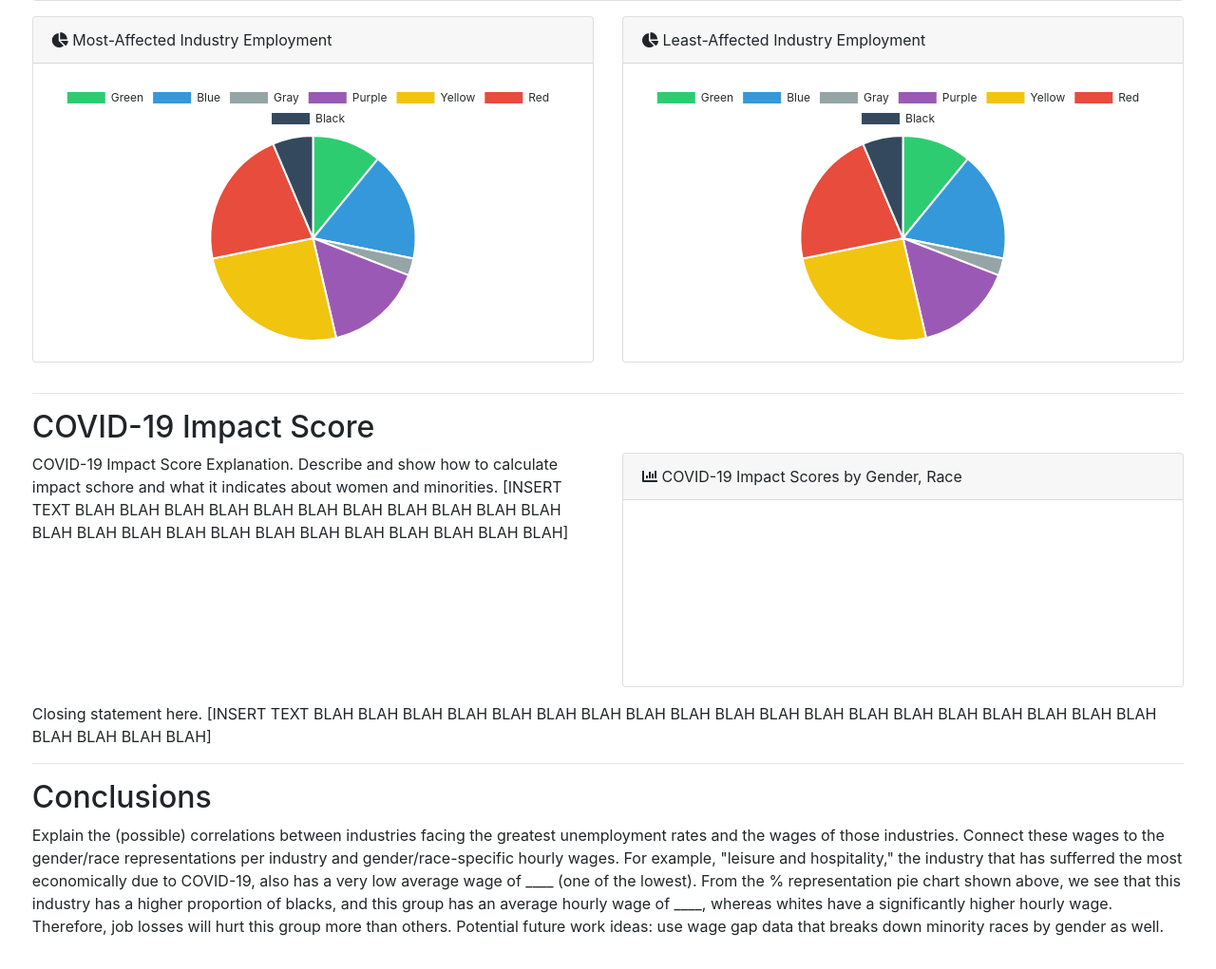
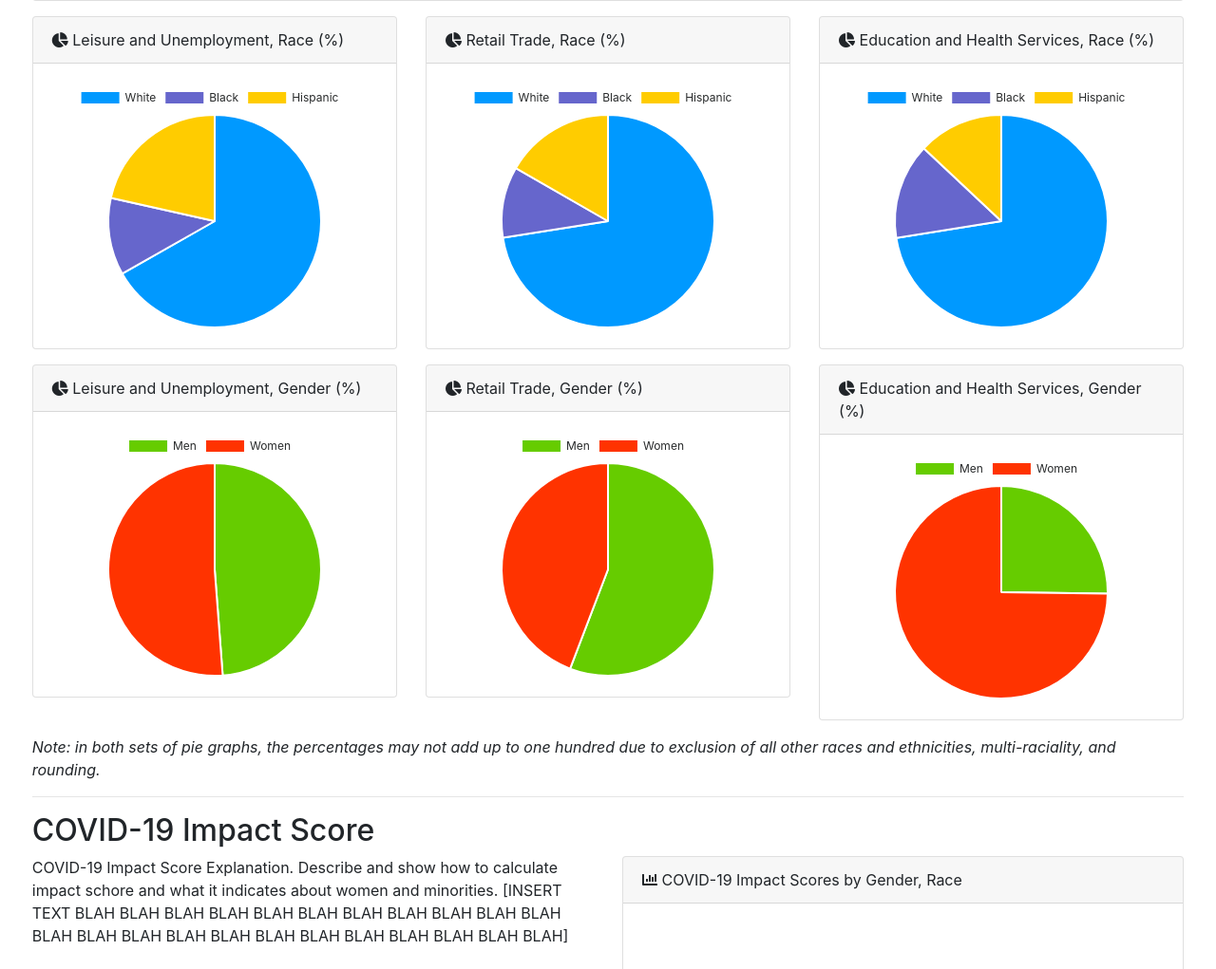
Before and after one commit to asmikumar/economic-analysis-covid19, a plain HTML site: page combination.html in a window 1280 px wide. Shown: the part 1692-2713 px from the top of the page at 95% size. Drawn offline with Linux system fonts and the light colour scheme.

Commit message:
Adding race and gender pie graphs

```diff
--- a/combination.html
+++ b/combination.html
@@ -157,31 +157,85 @@
 
           <div class='row'>
 
-            <!-- Most-Affected Industry Employment, determined by greatest % unemployment difference between February and April -->
-            <div class="col-lg-6">
+            <!-- Leisure and Hospitality Race -->
+            <div class="col-lg-4">
               <div class="card mb-3">
                 <div class="card-header">
                   <i class="fas fa-chart-pie"></i>
-                  Most-Affected Industry Employment</div>
-                <div class="card-body">
-                  <canvas id="employment_breakdown_highest"></canvas>
+                  Leisure and Unemployment, Race (%)</div>
+                <div class="card-body" style='height:300px'>
+                  <canvas id="leisure_hospitality_race"></canvas>
                 </div>
               </div>
             </div>
 
-            <!-- Least-Affected Industry Employment -->
-            <div class="col-lg-6">
+            <!-- Retail Trade Race -->
+            <div class="col-lg-4">
               <div class="card mb-3">
                 <div class="card-header">
                   <i class="fas fa-chart-pie"></i>
-                  Least-Affected Industry Employment</div>
-                <div class="card-body">
-                  <canvas id="employment_breakdown_lowest"></canvas>
+                  Retail Trade, Race (%)</div>
+                <div class="card-body" style='height:300px'>
+                  <canvas id="retail_trade_race"></canvas>
+                </div>
+              </div>
+            </div>
+
+            <!-- Education and Health Services Race -->
+            <div class="col-lg-4">
+              <div class="card mb-3">
+                <div class="card-header">
+                  <i class="fas fa-chart-pie"></i>
+                  Education and Health Services, Race (%)</div>
+                <div class="card-body" style='height:300px'>
+                  <canvas id="education_health_race"></canvas>
                 </div>
               </div>
             </div>
 
           </div>
+
+          <div class='row'>
+
+            <!-- Leisure and Hospitality Gender-->
+            <div class="col-lg-4">
+              <div class="card mb-3">
+                <div class="card-header">
+                  <i class="fas fa-chart-pie"></i>
+                  Leisure and Unemployment, Gender (%)</div>
+                <div class="card-body" style='height:300px'>
+                  <canvas id="leisure_hospitality_gender"></canvas>
+                </div>
+              </div>
+            </div>
+
+            <!-- Retail Trade Gender -->
+            <div class="col-lg-4">
+              <div class="card mb-3">
+                <div class="card-header">
+                  <i class="fas fa-chart-pie"></i>
+                  Retail Trade, Gender (%)</div>
+                <div class="card-body" style='height:300px'>
+                  <canvas id="retail_trade_gender"></canvas>
+                </div>
+              </div>
+            </div>
+
+            <!-- Education and Health Services Gender -->
+            <div class="col-lg-4">
+              <div class="card mb-3">
+                <div class="card-header">
+                  <i class="fas fa-chart-pie"></i>
+                  Education and Health Services, Gender (%)</div>
+                <div class="card-body" style='height:300px'>
+                  <canvas id="education_health_gender"></canvas>
+                </div>
+              </div>
+            </div>
+
+          </div>
+
+         <i>Note: in both sets of pie graphs, the percentages may not add up to one hundred due to exclusion of all other races and ethnicities, multi-raciality, and rounding.</i>
 
           <hr>
 
@@ -261,6 +315,12 @@
     <script src="graphs/industry_unemployment_wage.js"></script>
     <script src="graphs/unemployment_quarterly.js"></script>
     <script src="graphs/unemployment_increases_quarterly.js"></script>
+    <script src="graphs/leisure_hospitality_race.js"></script>
+    <script src="graphs/retail_trade_race.js"></script>
+    <script src="graphs/education_health_race.js"></script>
+    <script src="graphs/leisure_hospitality_gender.js"></script>
+    <script src="graphs/retail_trade_gender.js"></script>
+    <script src="graphs/education_health_gender.js"></script>
 
   </body>
 
--- /dev/null
+++ b/graphs/education_health_gender.js
@@ -0,0 +1,19 @@
+// Set new default font family and font color to mimic Bootstrap's default styling
+Chart.defaults.global.defaultFontFamily = '-apple-system,system-ui,BlinkMacSystemFont,"Segoe UI",Roboto,"Helvetica Neue",Arial,sans-serif';
+Chart.defaults.global.defaultFontColor = '#292b2c';
+
+// Pie Chart Example
+var ctx = document.getElementById("education_health_gender").getContext('2d');
+var education_health_gender = new Chart(ctx, {
+  type: 'pie',
+  data: {
+    labels: ["Men", "Women"],
+    datasets: [{
+      backgroundColor: ["rgba(102,204,0,1)", "rgba(255,51,0,1)"],
+      data: [25.2, 74.8]
+    }]
+  },
+  options: {
+    maintainAspectRatio: false
+  }
+});
--- /dev/null
+++ b/graphs/education_health_race.js
@@ -0,0 +1,19 @@
+// Set new default font family and font color to mimic Bootstrap's default styling
+Chart.defaults.global.defaultFontFamily = '-apple-system,system-ui,BlinkMacSystemFont,"Segoe UI",Roboto,"Helvetica Neue",Arial,sans-serif';
+Chart.defaults.global.defaultFontColor = '#292b2c';
+
+// Pie Chart Example
+var ctx = document.getElementById("education_health_race").getContext('2d');
+var education_health_race = new Chart(ctx, {
+  type: 'pie',
+  data: {
+    labels: ["White", "Black", "Hispanic"],
+    datasets: [{
+      backgroundColor: ["rgba(0,153,255,1)", "rgba(102,102,204,1)", "rgba(255,204,0,1)"],
+      data: [75.3, 15.1, 13.5]
+    }]
+  },
+  options: {
+    maintainAspectRatio: false
+  }
+});
--- a/graphs/industry_unemployment_wage.js
+++ b/graphs/industry_unemployment_wage.js
@@ -7,7 +7,8 @@ var ctx = document.getElementById("industry_unemployment_wage");
 var industry_unemployment_wage = new Chart(ctx, {
   type: 'scatter',
   data: {
-            datasets: [{
+            datasets: [
+                {
                 label: 'Scatter Dataset',
                 pointRadius: 5,
                 pointBackgroundColor: ['green', 'red', 'green', 'black', 'red', 'black', 'green', 'red'],
@@ -21,7 +22,8 @@ var industry_unemployment_wage = new Chart(ctx, {
                     { x: 122.7, y: 29.32 },
                     { x: 431.4, y: 18.06 }
                 ]
-            }]
+                }
+            ]
         },
         options: {
           responsive: true,
--- /dev/null
+++ b/graphs/leisure_hospitality_gender.js
@@ -0,0 +1,19 @@
+// Set new default font family and font color to mimic Bootstrap's default styling
+Chart.defaults.global.defaultFontFamily = '-apple-system,system-ui,BlinkMacSystemFont,"Segoe UI",Roboto,"Helvetica Neue",Arial,sans-serif';
+Chart.defaults.global.defaultFontColor = '#292b2c';
+
+// Pie Chart Example
+var ctx = document.getElementById("leisure_hospitality_gender").getContext('2d');
+var leisure_hospitality_gender = new Chart(ctx, {
+  type: 'pie',
+  data: {
+    labels: ["Men", "Women"],
+    datasets: [{
+      backgroundColor: ["rgba(102,204,0,1)", "rgba(255,51,0,1)"],
+      data: [48.8, 51.2]
+    }]
+  },
+  options: {
+    maintainAspectRatio: false
+  }
+});
--- /dev/null
+++ b/graphs/leisure_hospitality_race.js
@@ -0,0 +1,19 @@
+// Set new default font family and font color to mimic Bootstrap's default styling
+Chart.defaults.global.defaultFontFamily = '-apple-system,system-ui,BlinkMacSystemFont,"Segoe UI",Roboto,"Helvetica Neue",Arial,sans-serif';
+Chart.defaults.global.defaultFontColor = '#292b2c';
+
+// Pie Chart Example
+var ctx = document.getElementById("leisure_hospitality_race").getContext('2d');
+var leisure_hospitality_race = new Chart(ctx, {
+  type: 'pie',
+  data: {
+    labels: ["White", "Black", "Hispanic"],
+    datasets: [{
+      backgroundColor: ["rgba(0,153,255,1)", "rgba(102,102,204,1)", "rgba(255,204,0,1)"],
+      data: [74.6, 13.1, 24.0]
+    }]
+  },
+  options: {
+    maintainAspectRatio: false
+  }
+});
--- /dev/null
+++ b/graphs/retail_trade_gender.js
@@ -0,0 +1,19 @@
+// Set new default font family and font color to mimic Bootstrap's default styling
+Chart.defaults.global.defaultFontFamily = '-apple-system,system-ui,BlinkMacSystemFont,"Segoe UI",Roboto,"Helvetica Neue",Arial,sans-serif';
+Chart.defaults.global.defaultFontColor = '#292b2c';
+
+// Pie Chart Example
+var ctx = document.getElementById("retail_trade_gender").getContext('2d');
+var retail_trade_gender = new Chart(ctx, {
+  type: 'pie',
+  data: {
+    labels: ["Men", "Women"],
+    datasets: [{
+      backgroundColor: ["rgba(102,204,0,1)", "rgba(255,51,0,1)"],
+      data: [55.8, 44.2]
+    }]
+  },
+  options: {
+    maintainAspectRatio: false
+  }
+});
--- /dev/null
+++ b/graphs/retail_trade_race.js
@@ -0,0 +1,19 @@
+// Set new default font family and font color to mimic Bootstrap's default styling
+Chart.defaults.global.defaultFontFamily = '-apple-system,system-ui,BlinkMacSystemFont,"Segoe UI",Roboto,"Helvetica Neue",Arial,sans-serif';
+Chart.defaults.global.defaultFontColor = '#292b2c';
+
+// Pie Chart Example
+var ctx = document.getElementById("retail_trade_race").getContext('2d');
+var retail_trade_race = new Chart(ctx, {
+  type: 'pie',
+  data: {
+    labels: ["White", "Black", "Hispanic"],
+    datasets: [{
+      backgroundColor: ["rgba(0,153,255,1)", "rgba(102,102,204,1)", "rgba(255,204,0,1)"],
+      data: [78.6, 11.7, 18.1]
+    }]
+  },
+  options: {
+    maintainAspectRatio: false
+  }
+});
--- a/graphs/unemployment_increases_quarterly.js
+++ b/graphs/unemployment_increases_quarterly.js
@@ -8,7 +8,6 @@ var unemployment_increases_quarterly = new Chart(ctx, {
   type: 'bar',
   data: {
     labels: ["White", "Black", "Hispanic", "Women"],
-
     datasets: [
         {
             backgroundColor: ["rgba(0,153,255,1)", "rgba(102,102,204,1)", "rgba(255,204,0,1)", "rgba(255,51,0,1)"],
```
Also changed, not shown: unemployment.html (+2 -0 lines), wage_gap.html (+3 -3 lines).
